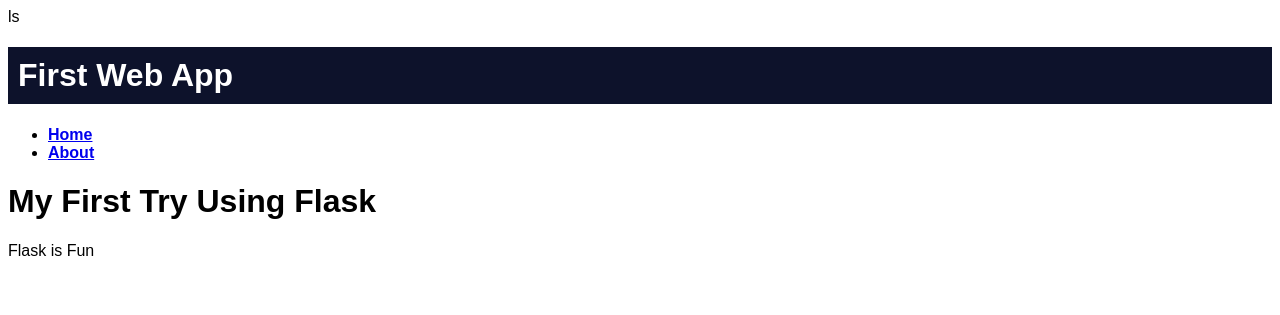
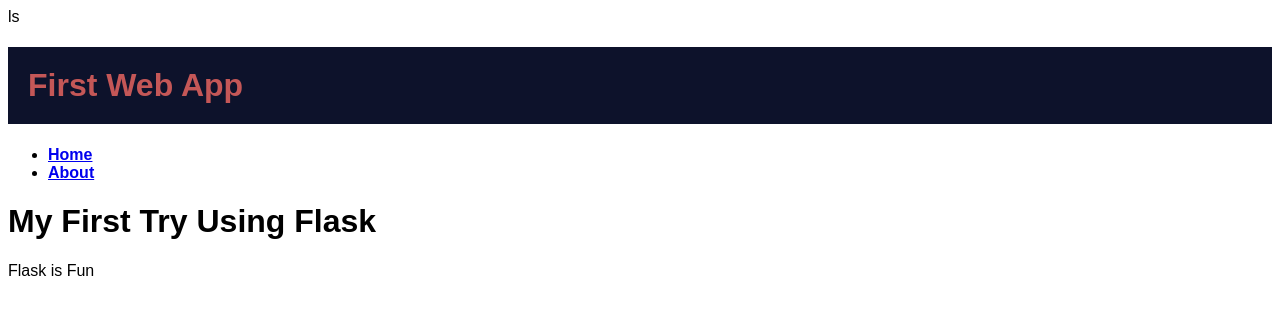
Before and after one commit to SenayYakut/NewProjectWithPython, a Flask app: page / in a window 1280 px wide. Shown: the top 315 px of the page. Run offline with Flask 2, Linux system fonts and the light colour scheme.

```diff
--- a/static/css/template.css
+++ b/static/css/template.css
@@ -1,9 +1,11 @@
 body {
   font-family: 'Montserrat', sans-serif;
 }
-
+ul{
+  text-align: left;
+}
 .logo {
-  background-color: #0D122B;
-  padding: 10px;
-  color: white;
+  background-color:#0D122B;
+  padding: 20px;
+  color: rgb(196, 87, 87);
 }
--- a/templates/template.html
+++ b/templates/template.html
@@ -8,6 +8,7 @@
     <link rel="stylesheet" href="{{ url_for('static',     filename='css/template.css') }}">
 
 </head>
+
 <body>
     <header>
         <div class="container">
@@ -27,4 +28,5 @@
     {% endblock %}
 
 </body>
+
 </html>
```
Also changed, not shown: templates/story.html (added, +17 -0 lines), main.py (line endings or trailing spaces), templates/about.html (line endings or trailing spaces), templates/home.html (line endings or trailing spaces), 1 other file.
